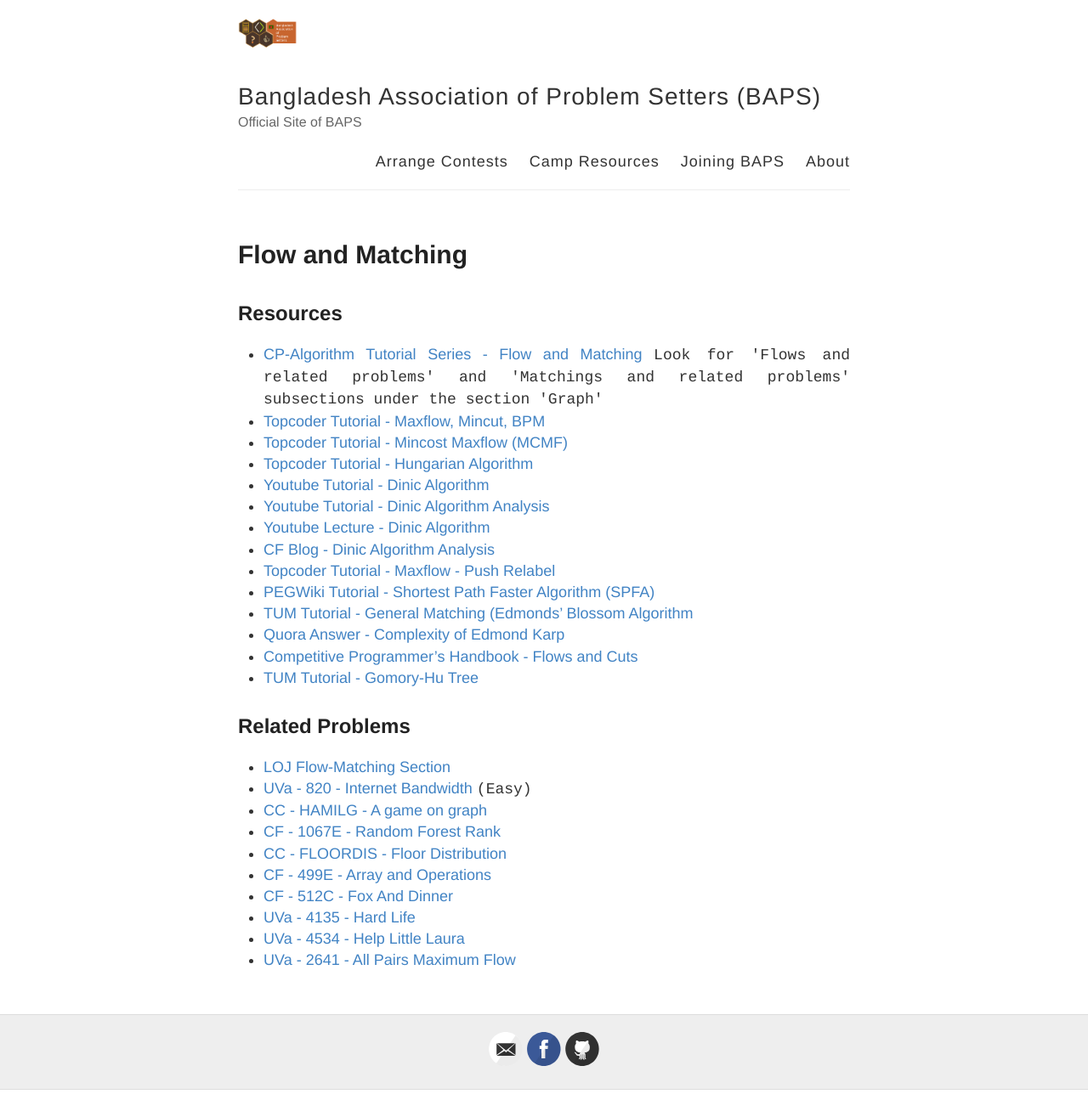
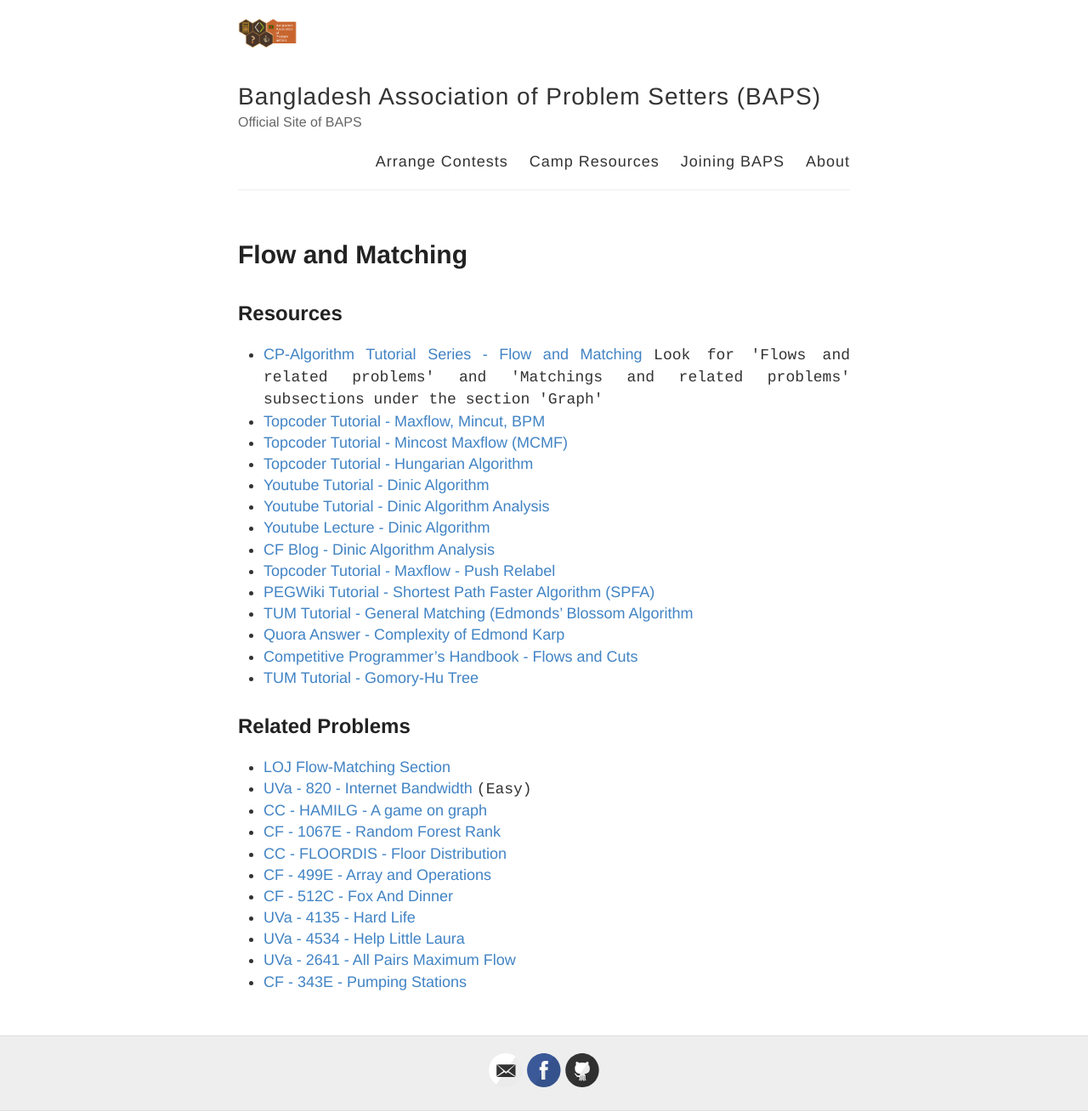
Before and after one commit to baps-bgd/baps-bgd.github.io, a Jekyll site: the page built from _posts/2021-01-03-flow-matching.md, in a window 1280 px wide. Shown: the whole page at 85% size. Built offline with Jekyll 4.4.1, drawn with Linux system fonts in a browser that asks for light colours; before the commit the page ends 1283 px from its top, so only the background shows below that.

Commit message:
Update 2021-01-03-flow-matching.md

```diff
--- a/_posts/2021-01-03-flow-matching.md
+++ b/_posts/2021-01-03-flow-matching.md
@@ -36,3 +36,4 @@ published: true
 - [UVa - 4135 - Hard Life](https://onlinejudge.org/index.php?option=onlinejudge&Itemid=8&page=show_problem&problem=4135){:target="\_blank"}
 - [UVa - 4534 - Help Little Laura](https://onlinejudge.org/index.php?option=onlinejudge&Itemid=8&page=show_problem&problem=4534){:target="\_blank"}
 - [UVa - 2641 - All Pairs Maximum Flow](https://onlinejudge.org/index.php?option=com_onlinejudge&Itemid=8&page=show_problem&problem=2641){:target="\_blank"}
+- [CF - 343E - Pumping Stations](https://codeforces.com/contest/343/problem/E){:target="\_blank"}
```
